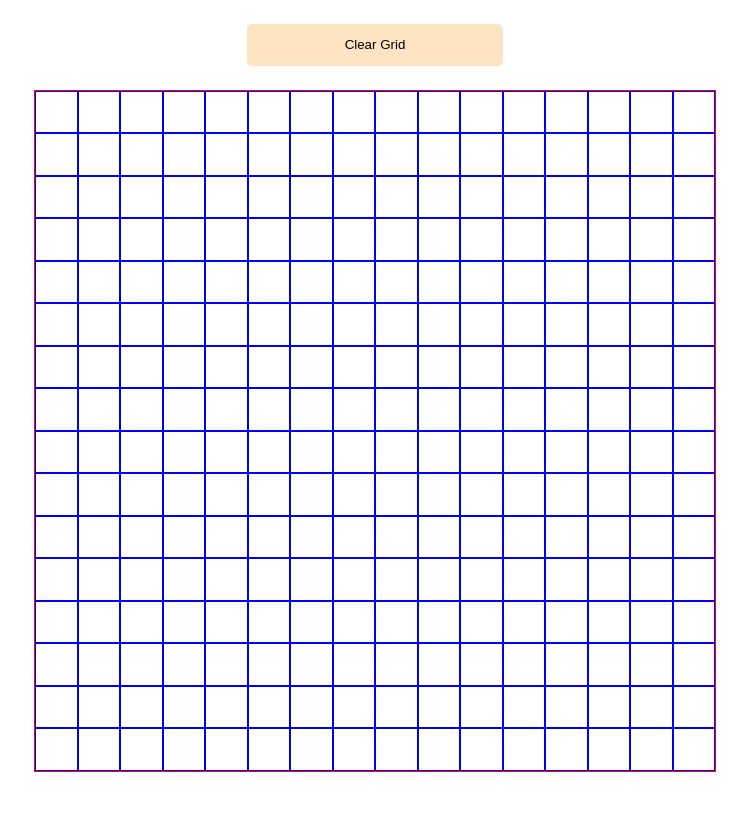
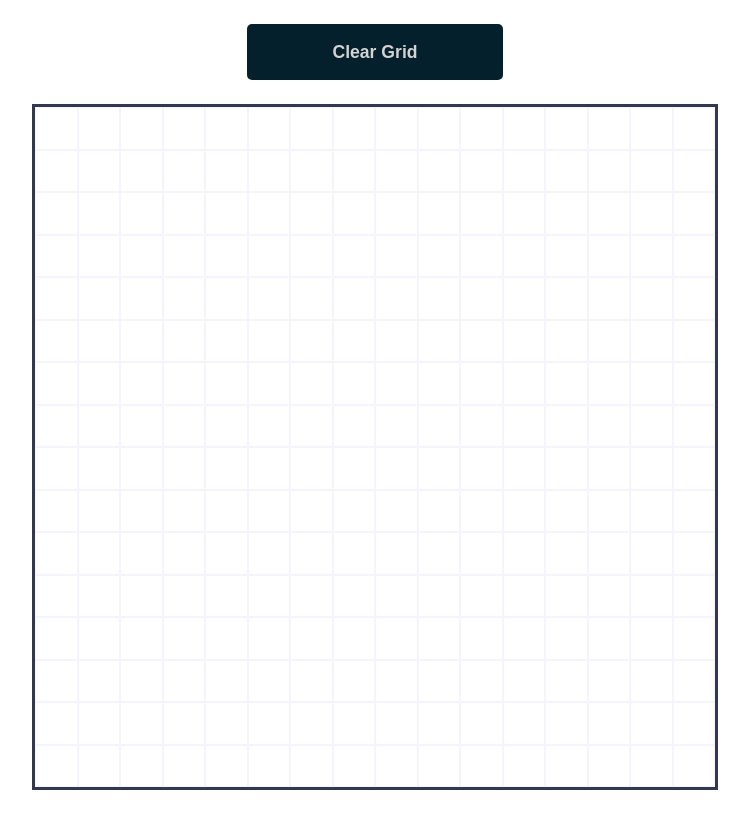
Before and after one commit to LucasBarbara/etch-a-sketch, a plain HTML site: page index.html in a window 1280 px wide. Shown: the whole page, without its empty margins (265-1014 px from the left). Drawn offline with Linux system fonts and the light colour scheme.

Commit message:
Change page colors

```diff
--- a/css/style.css
+++ b/css/style.css
@@ -5,10 +5,13 @@ body {
 
 button {
 
-  background-color: bisque;
+  background-color: #04202c;
   border: none;
   border-radius: 5px;
+  color: lightgrey;
   padding: 1em;
+  font-size: 1.1rem;
+  font-weight: 600;
   width: 20vw;
 }
 
@@ -19,7 +22,7 @@ header {
 }
 .container {
 
-  border: 1px solid red;
+  border: 3px solid #32384d;
   display: grid;
   grid-template-columns: repeat(16, 1fr);
   grid-template-rows: repeat(16, 1fr);
@@ -30,6 +33,8 @@ header {
 
 .content {
 
-  border: 1px solid blue;
+  border: 1px solid rgba(210, 210, 250, 0.25);
 
 }
+
+/* #217ca3 */
--- a/js/index.js
+++ b/js/index.js
@@ -35,7 +35,7 @@ function paint() {
   squares.forEach((square) => {
 
     square.addEventListener('mouseover', (e) => {
-      square.style.backgroundColor = 'blue';
+      square.style.backgroundColor = 'black';
     })
   })
 
```
